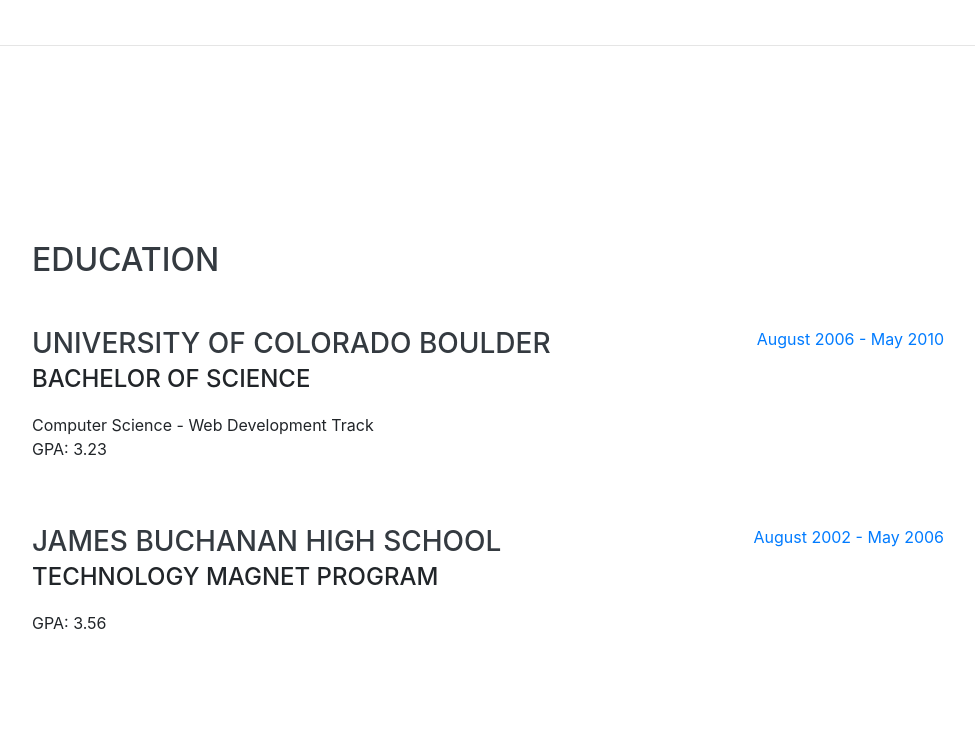
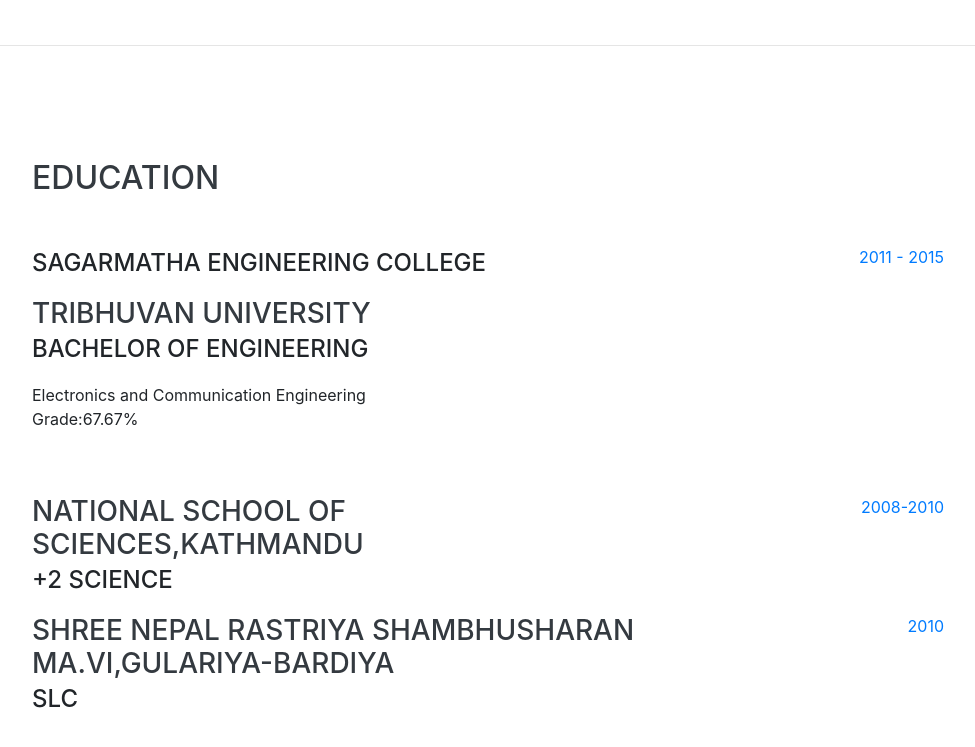
Before and after one commit to GirwanP/girwanp.github.io, a website with bundled scripts: page index.html in a window 1280 px wide. Shown: the part 1849-2596 px from the top of the page, without its empty margins (288-1263 px from the left). Built offline with nearby package versions, Linux system fonts and the light colour scheme; a web font is replaced by a local one.

Commit message:
changed some contents of index.html

```diff
--- a/index.html
+++ b/index.html
@@ -8,7 +8,7 @@
   <meta name="description" content="">
   <meta name="author" content="">
 
-  <title>Resume - Start Bootstrap Theme</title>
+  <title>Girwan Paudel-resume</title>
 
   <!-- Bootstrap core CSS -->
   <link href="vendor/bootstrap/css/bootstrap.min.css" rel="stylesheet">
@@ -63,10 +63,10 @@
 
     <section class="resume-section p-3 p-lg-5 d-flex align-items-center" id="about">
       <div class="w-100">
-        <h1 class="mb-0">Clarence
-          <span class="text-primary">Taylor</span>
+        <h1 class="mb-0">Girwan
+          <span class="text-primary">Paudel</span>
         </h1>
-        <div class="subheading mb-5">3542 Berry Street · Cheyenne Wells, CO 80810 · (317) 585-8468 ·
+        <div class="subheading mb-5">Taratal-8,Barditya,Province 5 ,Nepal
           <a href="mailto:name@email.com">name@email.com</a>
         </div>
         <p class="lead mb-5">I am experienced in leveraging agile frameworks to provide a robust synopsis for high level overviews. Iterative approaches to corporate strategy foster collaborative thinking to further the overall value proposition.</p>
@@ -149,24 +149,35 @@
 
         <div class="resume-item d-flex flex-column flex-md-row justify-content-between mb-5">
           <div class="resume-content">
-            <h3 class="mb-0">University of Colorado Boulder</h3>
-            <div class="subheading mb-3">Bachelor of Science</div>
-            <div>Computer Science - Web Development Track</div>
-            <p>GPA: 3.23</p>
+            <div class="subheading mb-3">Sagarmatha Engineering College</div>
+            <h3 class="mb-0">Tribhuvan University</h3>
+            <div class="subheading mb-3">Bachelor of Engineering</div>
+            <div>Electronics and Communication Engineering</div>
+            <p>Grade:67.67%</p>
           </div>
           <div class="resume-date text-md-right">
-            <span class="text-primary">August 2006 - May 2010</span>
+            <span class="text-primary">2011 - 2015</span>
           </div>
         </div>
 
         <div class="resume-item d-flex flex-column flex-md-row justify-content-between">
           <div class="resume-content">
-            <h3 class="mb-0">James Buchanan High School</h3>
-            <div class="subheading mb-3">Technology Magnet Program</div>
-            <p>GPA: 3.56</p>
+            <h3 class="mb-0">National School Of Sciences,Kathmandu</h3>
+            <div class="subheading mb-3">+2 Science</div>
+
           </div>
           <div class="resume-date text-md-right">
-            <span class="text-primary">August 2002 - May 2006</span>
+            <span class="text-primary">2008-2010</span>
+          </div>
+        </div>
+        <div class="resume-item d-flex flex-column flex-md-row justify-content-between">
+          <div class="resume-content">
+            <h3 class="mb-0">Shree Nepal Rastriya Shambhusharan Ma.Vi,Gulariya-Bardiya</h3>
+            <div class="subheading mb-3">SLC</div>
+
+          </div>
+          <div class="resume-date text-md-right">
+            <span class="text-primary">2010</span>
           </div>
         </div>
 
@@ -242,8 +253,8 @@
     <section class="resume-section p-3 p-lg-5 d-flex align-items-center" id="interests">
       <div class="w-100">
         <h2 class="mb-5">Interests</h2>
-        <p>Apart from being a web developer, I enjoy most of my time being outdoors. In the winter, I am an avid skier and novice ice climber. During the warmer months here in Colorado, I enjoy mountain biking, free climbing, and kayaking.</p>
-        <p class="mb-0">When forced indoors, I follow a number of sci-fi and fantasy genre movies and television shows, I am an aspiring chef, and I spend a large amount of my free time exploring the latest technology advancements in the front-end web development world.</p>
+        <p>Apart from being a web programmer/developer, I enjoy most of my time being outdoors.I enjoy get together with friends,hiking and natural photography</p>
+        <p class="mb-0">When forced indoors, I follow a number of sci-fi and fantasy genre movies and Latest technology trends,I spend a large amount of my free time exploring the latest technology advancements in the web development world and other technological trends.</p>
       </div>
     </section>
 
```
